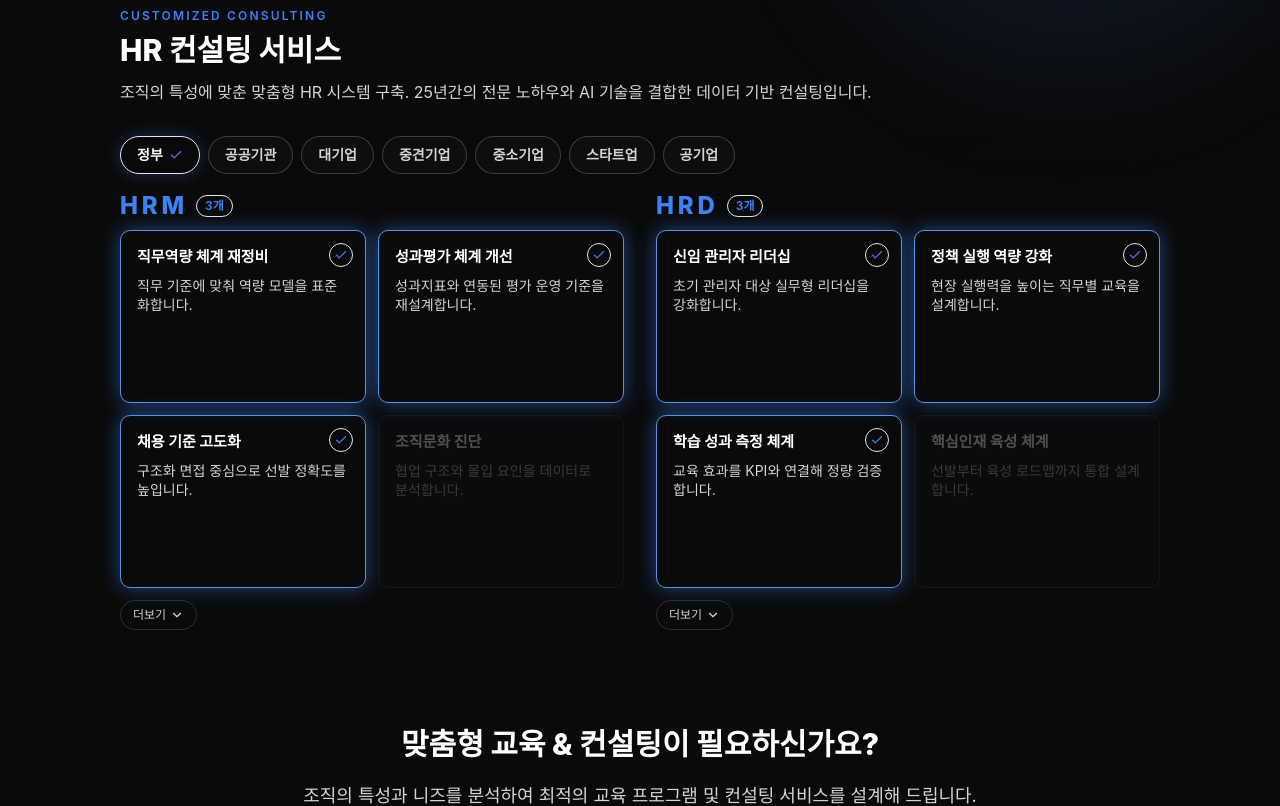
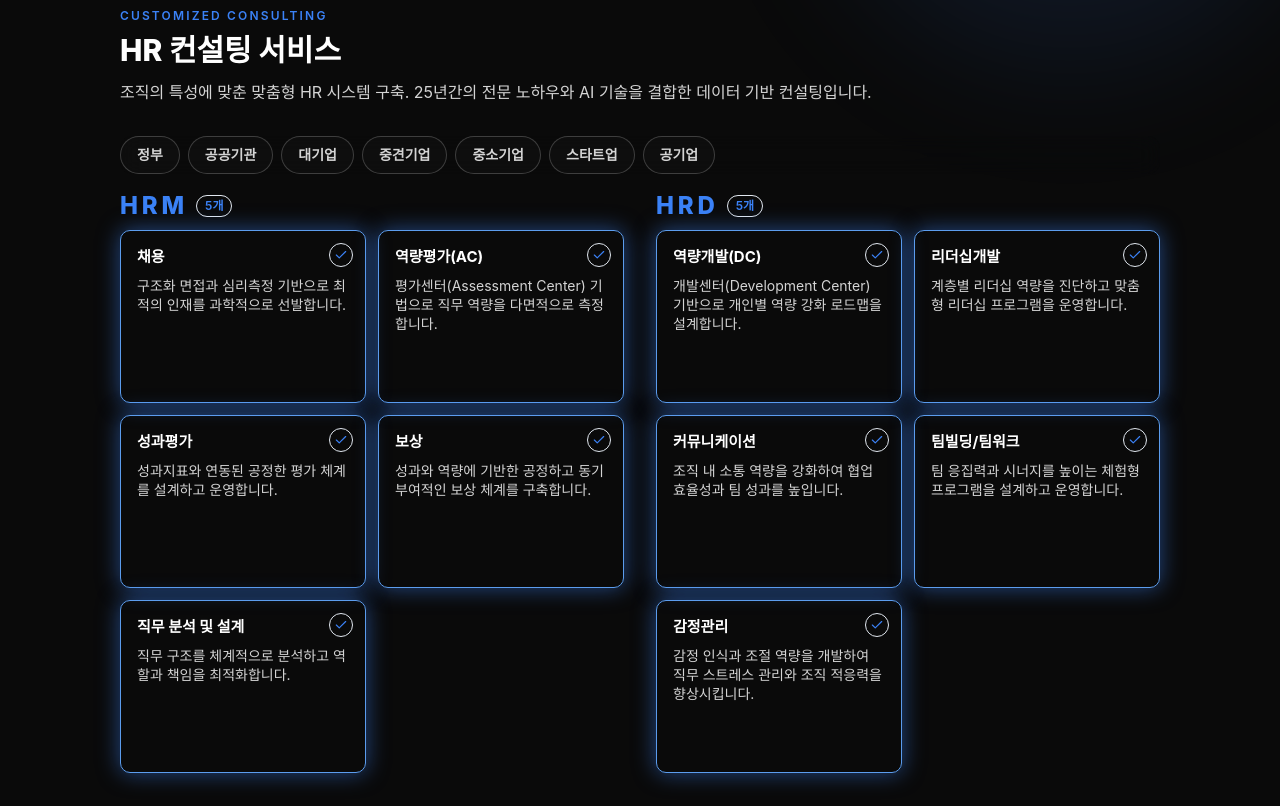
Before and after one commit to sycho2003/v0-hr, a Next.js app: page /education in a window 1280 px wide. Shown: the part 400-1206 px from the top of the page. Built offline with nearby package versions, Linux system fonts and the light colour scheme; a web font is replaced by a local one.

Commit message:
feat: update HR consulting page with new categorizations
Replace old catalog items, remove toggle buttons, show all items, and handle audience selection.

```diff
--- a/app/education/page.tsx
+++ b/app/education/page.tsx
@@ -1,8 +1,8 @@
 'use client'
 
-import { useEffect, useMemo, useState } from 'react'
+import { useMemo, useState } from 'react'
 import { motion } from 'framer-motion'
-import { Check, ChevronDown } from 'lucide-react'
+import { Check } from 'lucide-react'
 import {
   Dialog,
   DialogContent,
@@ -53,47 +53,36 @@ const isItemActiveForAudience = (item: ConsultingItem, audience: AudienceChipTyp
 
 const consultingCatalog: { hrm: ConsultingItem[]; hrd: ConsultingItem[] } = {
   hrm: [
-    { id: 'hrm-1', title: '직무역량 체계 재정비', description: '직무 기준에 맞춰 역량 모델을 표준화합니다.', audiences: ['government', 'public'] },
-    { id: 'hrm-2', title: '성과평가 체계 개선', description: '성과지표와 연동된 평가 운영 기준을 재설계합니다.', audiences: ['government', 'public', 'stateOwned'] },
-    { id: 'hrm-3', title: '채용 기준 고도화', description: '구조화 면접 중심으로 선발 정확도를 높입니다.', audiences: ['government', 'enterprise'] },
-    { id: 'hrm-4', title: '조직문화 진단', description: '협업 구조와 몰입 요인을 데이터로 분석합니다.', audiences: ['public', 'enterprise'] },
-    { id: 'hrm-5', title: '인재선발 기준 정교화', description: '공정성과 실효성을 반영해 기준을 고도화합니다.', audiences: ['public', 'stateOwned'] },
-    { id: 'hrm-6', title: '직무 재설계 컨설팅', description: '중복 업무를 줄이고 역할 책임을 명확화합니다.', audiences: ['public', 'enterprise', 'stateOwned'] },
+    { id: 'hrm-1', title: '채용', description: '구조화 면접과 심리측정 기반으로 최적의 인재를 과학적으로 선발합니다.', audiences: ['government', 'public', 'enterprise', 'stateOwned'] },
+    { id: 'hrm-2', title: '역량평가(AC)', description: '평가센터(Assessment Center) 기법으로 직무 역량을 다면적으로 측정합니다.', audiences: ['government', 'public', 'enterprise', 'stateOwned'] },
+    { id: 'hrm-3', title: '성과평가', description: '성과지표와 연동된 공정한 평가 체계를 설계하고 운영합니다.', audiences: ['government', 'public', 'enterprise', 'stateOwned'] },
+    { id: 'hrm-4', title: '보상', description: '성과와 역량에 기반한 공정하고 동기부여적인 보상 체계를 구축합니다.', audiences: ['public', 'enterprise', 'stateOwned'] },
+    { id: 'hrm-5', title: '직무 분석 및 설계', description: '직무 구조를 체계적으로 분석하고 역할과 책임을 최적화합니다.', audiences: ['government', 'public', 'enterprise', 'stateOwned'] },
   ],
   hrd: [
-    { id: 'hrd-1', title: '신임 관리자 리더십', description: '초기 관리자 대상 실무형 리더십을 강화합니다.', audiences: ['government', 'public'] },
-    { id: 'hrd-2', title: '정책 실행 역량 강화', description: '현장 실행력을 높이는 직무별 교육을 설계합니다.', audiences: ['government', 'public'] },
-    { id: 'hrd-3', title: '학습 성과 측정 체계', description: '교육 효과를 KPI와 연결해 정량 검증합니다.', audiences: ['government', 'enterprise'] },
-    { id: 'hrd-4', title: '핵심인재 육성 체계', description: '선발부터 육성 로드맵까지 통합 설계합니다.', audiences: ['public', 'stateOwned', 'enterprise'] },
-    { id: 'hrd-5', title: '직무 전환 교육', description: '전환 배치 대상자의 성과 안착을 지원합니다.', audiences: ['public', 'stateOwned'] },
-    { id: 'hrd-6', title: '교육 운영 고도화', description: '강사 체계와 운영 프로세스를 표준화합니다.', audiences: ['public', 'enterprise'] },
+    { id: 'hrd-1', title: '역량개발(DC)', description: '개발센터(Development Center) 기반으로 개인별 역량 강화 로드맵을 설계합니다.', audiences: ['government', 'public', 'enterprise', 'stateOwned'] },
+    { id: 'hrd-2', title: '리더십개발', description: '계층별 리더십 역량을 진단하고 맞춤형 리더십 프로그램을 운영합니다.', audiences: ['government', 'public', 'enterprise', 'stateOwned'] },
+    { id: 'hrd-3', title: '커뮤니케이션', description: '조직 내 소통 역량을 강화하여 협업 효율성과 팀 성과를 높입니다.', audiences: ['government', 'public', 'enterprise', 'stateOwned'] },
+    { id: 'hrd-4', title: '팀빌딩/팀워크', description: '팀 응집력과 시너지를 높이는 체험형 프로그램을 설계하고 운영합니다.', audiences: ['public', 'enterprise', 'stateOwned'] },
+    { id: 'hrd-5', title: '감정관리', description: '감정 인식과 조절 역량을 개발하여 직무 스트레스 관리와 조직 적응력을 향상시킵니다.', audiences: ['government', 'public', 'enterprise', 'stateOwned'] },
   ],
 }
 
 export default function HRConsultingPage() {
-  const [activeAudience, setActiveAudience] = useState<AudienceChipType>('government')
-  const [visibleCountHRM, setVisibleCountHRM] = useState(4)
-  const [visibleCountHRD, setVisibleCountHRD] = useState(4)
+  const [activeAudience, setActiveAudience] = useState<AudienceChipType | null>(null)
   const [mobileDetail, setMobileDetail] = useState<ConsultingItem | null>(null)
 
   const hrmCards = useMemo<ConsultingItem[]>(() => consultingCatalog.hrm, [])
   const hrdCards = useMemo<ConsultingItem[]>(() => consultingCatalog.hrd, [])
-  const hrmVisible = hrmCards.slice(0, visibleCountHRM)
-  const hrdVisible = hrdCards.slice(0, visibleCountHRD)
 
   const hrmActiveCount = useMemo(
-    () => hrmCards.filter((item) => isItemActiveForAudience(item, activeAudience)).length,
+    () => activeAudience ? hrmCards.filter((item) => isItemActiveForAudience(item, activeAudience)).length : hrmCards.length,
     [activeAudience, hrmCards]
   )
   const hrdActiveCount = useMemo(
-    () => hrdCards.filter((item) => isItemActiveForAudience(item, activeAudience)).length,
+    () => activeAudience ? hrdCards.filter((item) => isItemActiveForAudience(item, activeAudience)).length : hrdCards.length,
     [activeAudience, hrdCards]
   )
-
-  useEffect(() => {
-    setVisibleCountHRM((prev) => Math.min(Math.max(prev, 4), hrmCards.length))
-    setVisibleCountHRD((prev) => Math.min(Math.max(prev, 4), hrdCards.length))
-  }, [hrdCards.length, hrmCards.length])
 
   return (
     <div className="min-h-screen bg-neutral-950 pb-20 pt-32 text-white">
@@ -149,7 +138,7 @@ export default function HRConsultingPage() {
                   <button
                     key={item.id}
                     type="button"
-                    onClick={() => setActiveAudience(item.id)}
+                    onClick={() => setActiveAudience((prev) => prev === item.id ? null : item.id)}
                     className={`inline-flex items-center gap-1.5 rounded-full border px-4 py-2 text-sm font-semibold transition-all duration-200 ${
                       isActive
                         ? 'border-brand-primary/80 bg-brand-primary/20 text-white shadow-[0_0_16px_rgba(59,130,246,0.3)]'
@@ -174,8 +163,8 @@ export default function HRConsultingPage() {
                   </span>
                 </div>
                 <div className="grid min-w-0 grid-cols-2 gap-3">
-                  {hrmVisible.map((item) => {
-                    const isActive = isItemActiveForAudience(item, activeAudience)
+                  {hrmCards.map((item) => {
+                    const isActive = activeAudience === null || isItemActiveForAudience(item, activeAudience)
                     return (
                       <Tooltip key={`${item.id}-${activeAudience}`}>
                         <TooltipTrigger asChild>
@@ -217,24 +206,7 @@ export default function HRConsultingPage() {
                     )
                   })}
                 </div>
-                {hrmCards.length > 4 && (
-                  <button
-                    type="button"
-                    onClick={() =>
-                      setVisibleCountHRM((prev) =>
-                        prev >= hrmCards.length ? 4 : Math.min(prev + 2, hrmCards.length)
-                      )
-                    }
-                    className="mt-3 inline-flex items-center gap-1 rounded-full border border-white/15 px-3 py-1.5 text-xs text-neutral-300 hover:text-white"
-                  >
-                    {visibleCountHRM >= hrmCards.length ? '접기' : '더보기'}
-                    <ChevronDown
-                      className={`h-3.5 w-3.5 transition-transform ${
-                        visibleCountHRM >= hrmCards.length ? 'rotate-180' : ''
-                      }`}
-                    />
-                  </button>
-                )}
+
               </div>
 
               <div className="min-w-0">
@@ -245,8 +217,8 @@ export default function HRConsultingPage() {
                   </span>
                 </div>
                 <div className="grid min-w-0 grid-cols-2 gap-3">
-                  {hrdVisible.map((item) => {
-                    const isActive = isItemActiveForAudience(item, activeAudience)
+                  {hrdCards.map((item) => {
+                    const isActive = activeAudience === null || isItemActiveForAudience(item, activeAudience)
                     return (
                       <Tooltip key={`${item.id}-${activeAudience}`}>
                         <TooltipTrigger asChild>
@@ -288,24 +260,7 @@ export default function HRConsultingPage() {
                     )
                   })}
                 </div>
-                {hrdCards.length > 4 && (
-                  <button
-                    type="button"
-                    onClick={() =>
-                      setVisibleCountHRD((prev) =>
-                        prev >= hrdCards.length ? 4 : Math.min(prev + 2, hrdCards.length)
-                      )
-                    }
-                    className="mt-3 inline-flex items-center gap-1 rounded-full border border-white/15 px-3 py-1.5 text-xs text-neutral-300 hover:text-white"
-                  >
-                    {visibleCountHRD >= hrdCards.length ? '접기' : '더보기'}
-                    <ChevronDown
-                      className={`h-3.5 w-3.5 transition-transform ${
-                        visibleCountHRD >= hrdCards.length ? 'rotate-180' : ''
-                      }`}
-                    />
-                  </button>
-                )}
+
               </div>
             </div>
           </TooltipProvider>
```
